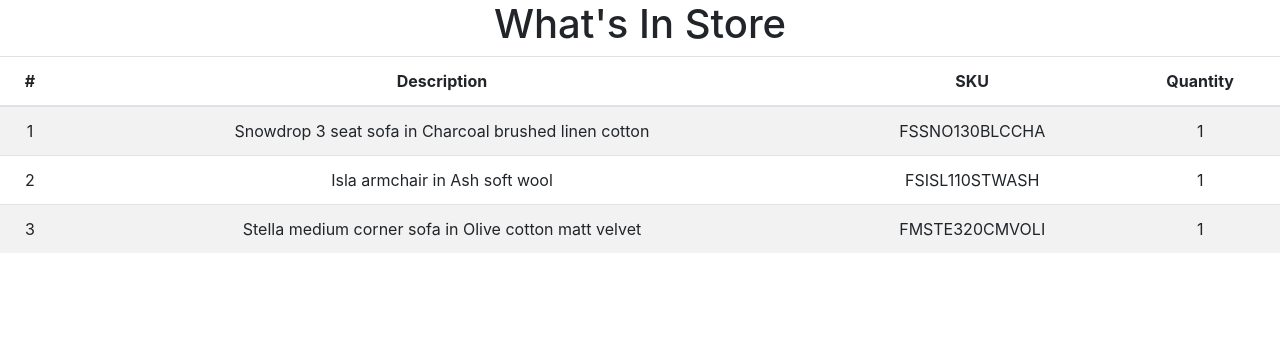
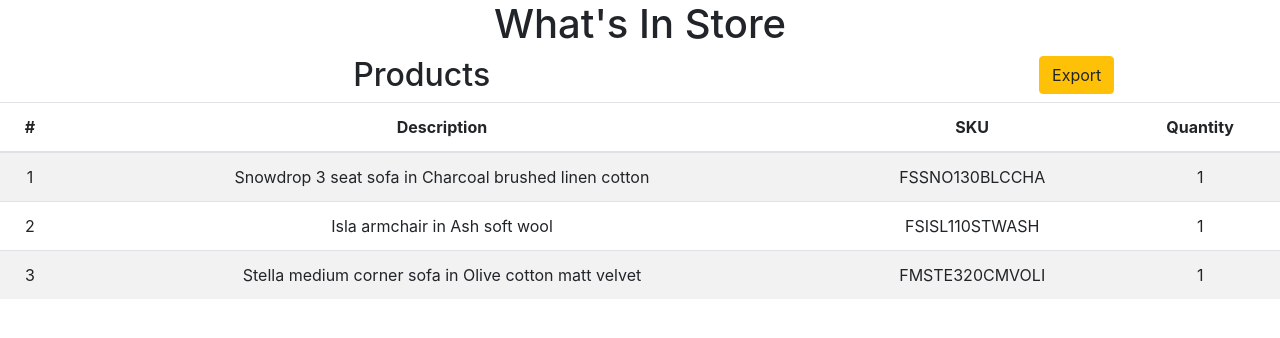
Before and after one commit to rhysco8/whats-in-store, a React (Create React App) app: page / in a window 1280 px wide. Shown: the top 338 px of the page. Built offline with nearby package versions, Linux system fonts and the light colour scheme.

Commit message:
feat: export product list as xlsx file

```diff
--- a/package.json
+++ b/package.json
@@ -9,6 +9,7 @@
     "file-saver": "^2.0.2",
     "jest-enzyme": "^7.1.1",
     "react": "^16.9.0",
+    "react-bootstrap": "^1.0.0-beta.12",
     "react-dom": "^16.9.0",
     "react-scripts": "3.1.1",
     "react-test-renderer": "^16.9.0",
--- a/src/App.js
+++ b/src/App.js
@@ -1,6 +1,7 @@
 import React, { Component } from 'react';
 import { Products } from './Products';
 import './App.css';
+import { ExportCSV } from './ExportCSV';
 
 class App extends Component {
   products = () => {
@@ -12,10 +13,23 @@ class App extends Component {
     return productList
   }
 
+  state = {
+    products: this.products(),
+    fileName: 'Products'
+  }
+
   render() {
     return (
       <div className="App">
         <h1>What's In Store</h1>
+        <div className="row">
+          <div className="col-md-8">
+            <h2>Products</h2>
+          </div>
+          <div className="col-md-4 center">
+            <ExportCSV csvData={this.state.products} fileName={this.state.fileName} />
+          </div>
+        </div>
         <Products products={this.products()} />
       </div>
     );
--- /dev/null
+++ b/src/ExportCSV.js
@@ -0,0 +1,22 @@
+import React from 'react';
+import Button from 'react-bootstrap/Button'
+import * as FileSaver from 'file-saver';
+import * as XLSX from 'xlsx';
+
+export const ExportCSV = ({csvData, fileName}) => {
+
+  const fileType = 'application/vnd.openxmlformats-officedocument.spreadsheetml.sheet;charset=UTF-8';
+  const fileExtension = '.xlsx';
+
+  const exportToCSV = (csvData, fileName) => {
+    const ws = XLSX.utils.json_to_sheet(csvData);
+    const wb = { Sheets: {'data': ws }, SheetNames: ['data'] };
+    const excelBuffer = XLSX.write(wb, { bookType: 'xlsx', type: 'array' });
+    const data = new Blob([excelBuffer], {type: fileType});
+    FileSaver.saveAs(data, fileName + fileExtension);
+  }
+
+  return (
+    <Button type="button" className="btn-warning" onClick={(event) => exportToCSV(csvData,fileName)}>Export</Button>
+  )
+}
--- a/src/Products.js
+++ b/src/Products.js
@@ -28,7 +28,7 @@ export const Products = ({products}) => {
 
   return (
     <div>
-      <table id="products" class="table table-hover table-striped">
+      <table id="products" className="table table-hover table-striped">
         <thead>
           {productTableHeader()}
         </thead>
```
Also changed, not shown: 1 other file (tests, documents, lock files or other folders).
